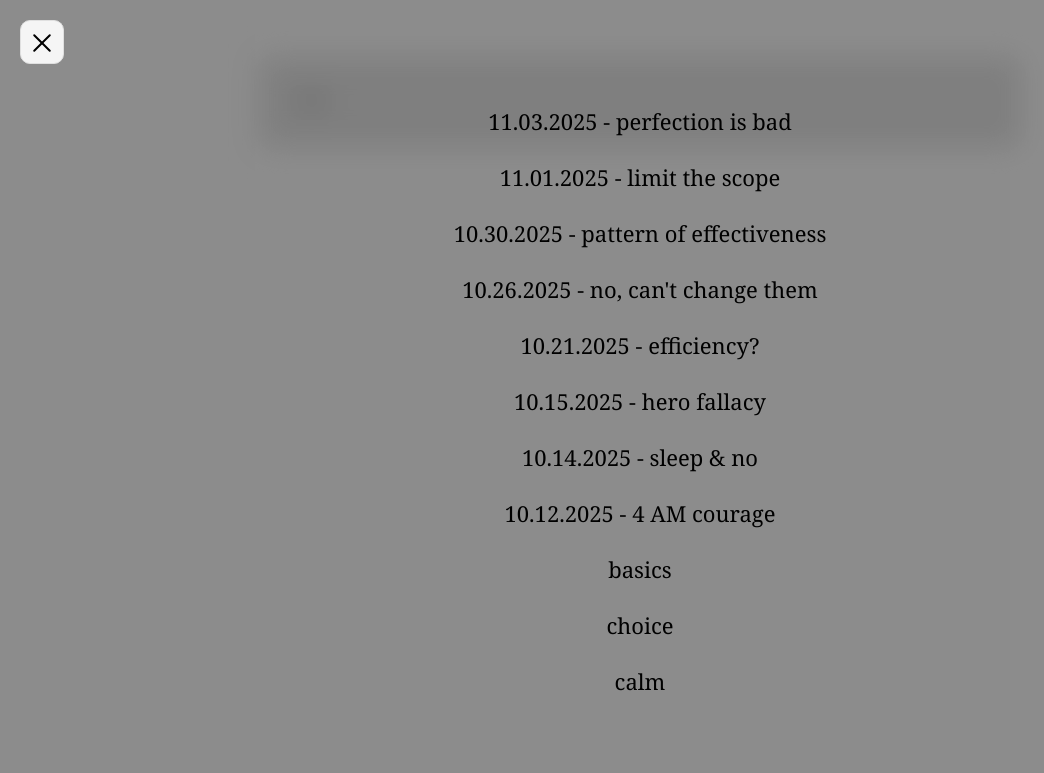
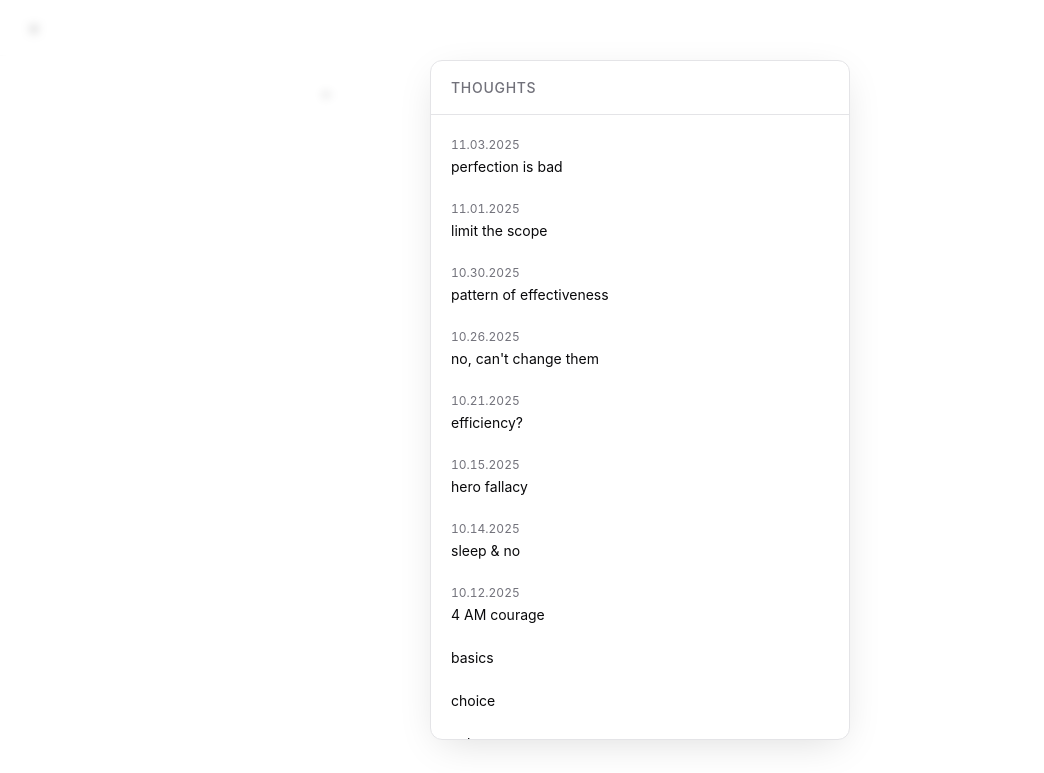
Before and after one commit to dostonsuxrobov/thoughts, a plain HTML site: page index.html in a window 1280 px wide. Both pictures are taken after a click on the button 42 px from the left and 42 px from the top of the page. Shown: the whole page, without its empty margins (0-1044 px from the left). Drawn offline with Linux system fonts and the light colour scheme.

Commit message:
Refactor index.html for improved theme handling
Refactor HTML structure and update styles for better theme support.

```diff
--- a/index.html
+++ b/index.html
@@ -1,145 +1,423 @@
 <!DOCTYPE html>
-<html>
+<html lang="en">
 <head>
   <meta charset="UTF-8" />
+  <meta name="viewport" content="width=device-width, initial-scale=1.0" />
   <title>thoughts</title>
   <style>
     :root {
-      --dur: 320ms;
-      --bg: #ffffff;
-      --panel: #ffffff;
-      --btn: #f5f5f5;
-      --border: #e0e0e0;
-      --text: #000000;
-      --shadow: rgba(0,0,0,0.1);
+      --background: 0 0% 100%;
+      --foreground: 240 10% 3.9%;
+      --card: 0 0% 100%;
+      --card-foreground: 240 10% 3.9%;
+      --popover: 0 0% 100%;
+      --popover-foreground: 240 10% 3.9%;
+      --muted: 240 4.8% 95.9%;
+      --muted-foreground: 240 3.8% 46.1%;
+      --border: 240 5.9% 90%;
+      --ring: 240 5.9% 10%;
+      --radius: 0.5rem;
     }
 
-    /* Base */
-    body {
-      margin: 0;
-      font-family: Georgia, serif;
-      background: var(--bg);
-      color: var(--text);
+    .dark {
+      --background: 240 10% 3.9%;
+      --foreground: 0 0% 98%;
+      --card: 240 10% 3.9%;
+      --card-foreground: 0 0% 98%;
+      --popover: 240 10% 3.9%;
+      --popover-foreground: 0 0% 98%;
+      --muted: 240 3.7% 15.9%;
+      --muted-foreground: 240 5% 64.9%;
+      --border: 240 3.7% 15.9%;
+      --ring: 240 4.9% 83.9%;
     }
 
-    /* Floating 4-line menu button */
+    * {
+      margin: 0;
+      padding: 0;
+      box-sizing: border-box;
+    }
+
+    body {
+      font-family: -apple-system, BlinkMacSystemFont, "Segoe UI", Roboto, "Helvetica Neue", Arial, sans-serif;
+      background: hsl(var(--background));
+      color: hsl(var(--foreground));
+      min-height: 100vh;
+      transition: background-color 200ms ease, color 200ms ease;
+      line-height: 1.5;
+      -webkit-font-smoothing: antialiased;
+    }
+
+    /* Header with controls */
+    .header {
+      position: fixed;
+      top: 0;
+      left: 0;
+      right: 0;
+      height: 56px;
+      display: flex;
+      align-items: center;
+      justify-content: space-between;
+      padding: 0 16px;
+      z-index: 100;
+      background: hsl(var(--background));
+      border-bottom: 1px solid hsl(var(--border));
+    }
+
+    /* Icon button base */
+    .icon-btn {
+      display: inline-flex;
+      align-items: center;
+      justify-content: center;
+      width: 36px;
+      height: 36px;
+      border-radius: var(--radius);
+      border: 1px solid hsl(var(--border));
+      background: transparent;
+      color: hsl(var(--foreground));
+      cursor: pointer;
+      transition: background-color 150ms ease, border-color 150ms ease;
+    }
+
+    .icon-btn:hover {
+      background: hsl(var(--muted));
+    }
+
+    .icon-btn:focus-visible {
+      outline: 2px solid hsl(var(--ring));
+      outline-offset: 2px;
+    }
+
+    .icon-btn svg {
+      width: 18px;
+      height: 18px;
+    }
+
+    /* Theme toggle icons */
+    .icon-sun, .icon-moon {
+      transition: transform 200ms ease, opacity 200ms ease;
+    }
+
+    .dark .icon-sun {
+      display: none;
+    }
+
+    :not(.dark) .icon-moon {
+      display: none;
+    }
+
+    /* Menu button animation */
     .menu-btn {
+      position: relative;
+    }
+
+    .menu-btn .bar {
+      position: absolute;
+      left: 10px;
+      right: 10px;
+      height: 1.5px;
+      background: hsl(var(--foreground));
+      border-radius: 1px;
+      transition: transform 200ms ease, opacity 200ms ease, top 200ms ease;
+    }
+
+    .menu-btn .b1 { top: 11px; }
+    .menu-btn .b2 { top: 17px; }
+    .menu-btn .b3 { top: 23px; }
+
+    body.menu-open .menu-btn .b1 {
+      top: 17px;
+      transform: rotate(45deg);
+    }
+
+    body.menu-open .menu-btn .b3 {
+      top: 17px;
+      transform: rotate(-45deg);
+    }
+
+    body.menu-open .menu-btn .b2 {
+      opacity: 0;
+    }
+
+    /* Overlay */
+    .overlay {
       position: fixed;
-      top: 20px;
-      left: 20px;
-      width: 44px;
-      height: 44px;
-      border: 1px solid var(--border);
-      background: var(--btn);
-      color: var(--text);
-      border-radius: 10px;
-      cursor: pointer;
-      z-index: 1100;
+      inset: 0;
+      background: hsl(var(--background) / 0.8);
+      backdrop-filter: blur(4px);
+      opacity: 0;
+      pointer-events: none;
+      transition: opacity 200ms ease;
+      z-index: 200;
     }
-    .menu-btn .bar { position: absolute; left: 9px; right: 9px; height: 2px; background: #000; border-radius: 2px; transition: transform var(--dur) ease, opacity var(--dur) ease, top var(--dur) ease; }
-    .menu-btn .b1 { top: 12px; }
-    .menu-btn .b2 { top: 18px; }
-    .menu-btn .b3 { top: 24px; }
-    .menu-btn .b4 { top: 30px; }
-    body.menu-open .menu-btn .b1 { top: 21px; transform: rotate(45deg); }
-    body.menu-open .menu-btn .b4 { top: 21px; transform: rotate(-45deg); }
-    body.menu-open .menu-btn .b2,
-    body.menu-open .menu-btn .b3 { opacity: 0; transform: translateX(6px); }
 
-    /* Scrim and background blur */
-    .scrim { position: fixed; inset: 0; background: rgba(0,0,0,.45); opacity: 0; pointer-events: none; transition: opacity var(--dur) ease; z-index: 1000; }
-    body.menu-open .scrim { opacity: 1; pointer-events: auto; }
+    body.menu-open .overlay {
+      opacity: 1;
+      pointer-events: auto;
+    }
 
-    .container { min-height: 100vh; display: grid; }
-    .content { padding: 40px; display: flex; justify-content: center; align-items: flex-start; transition: filter var(--dur) ease; }
-    body.menu-open .content { filter: blur(15px) brightness(.9); }
-    body.menu-open { overflow: hidden; }
+    /* Dialog */
+    .dialog {
+      position: fixed;
+      top: 50%;
+      left: 50%;
+      transform: translate(-50%, -50%) scale(0.96);
+      width: calc(100% - 32px);
+      max-width: 420px;
+      max-height: calc(100vh - 120px);
+      background: hsl(var(--card));
+      border: 1px solid hsl(var(--border));
+      border-radius: calc(var(--radius) * 1.5);
+      box-shadow: 0 10px 40px -10px rgba(0, 0, 0, 0.15);
+      opacity: 0;
+      pointer-events: none;
+      transition: opacity 200ms ease, transform 200ms ease;
+      z-index: 300;
+      display: flex;
+      flex-direction: column;
+      overflow: hidden;
+    }
 
-    pre { white-space: pre-wrap; word-break: break-word; background: var(--panel); padding: 30px; font-size: 18px; line-height: 1.6; max-width: 700px; width: 100%; box-shadow: 0 0 10px rgba(0,0,0,0.05); border: none; }
+    .dark .dialog {
+      box-shadow: 0 10px 40px -10px rgba(0, 0, 0, 0.5);
+    }
 
-    /* Centered menu overlay */
-    .center-menu { position: fixed; inset: 0; display: grid; place-items: center; opacity: 0; pointer-events: none; transition: opacity var(--dur) ease; z-index: 1050; overflow: hidden; }
-    body.menu-open .center-menu { opacity: 1; pointer-events: auto; }
-    body.menu-open .center-menu { opacity: 1; pointer-events: auto; }
+    body.menu-open .dialog {
+      opacity: 1;
+      pointer-events: auto;
+      transform: translate(-50%, -50%) scale(1);
+    }
 
-    .center-list { list-style: none; padding: 0; margin: 0; text-align: center; }
-    .center-list li { margin: 10px 0; opacity: 0; transform: translateY(10px); }
-    body.menu-open .center-list li { opacity: 1; transform: translateY(0); transition: transform 420ms cubic-bezier(.2,.8,.2,1), opacity 420ms linear; transition-delay: calc(var(--i) * 60ms); }
+    .dialog-header {
+      padding: 16px 20px;
+      border-bottom: 1px solid hsl(var(--border));
+    }
 
-    .center-list a { display: inline-block; text-decoration: none; color: #000; font-size: 22px; padding: 8px 16px; border-radius: 12px; transition: filter 180ms ease, text-shadow 180ms ease, transform 180ms ease; }
-    .center-list a:hover, .center-list a:focus-visible { text-shadow: 0 0 12px rgba(0,0,0,.25); transform: translateY(-1px); }
+    .dialog-title {
+      font-size: 14px;
+      font-weight: 500;
+      color: hsl(var(--muted-foreground));
+      text-transform: uppercase;
+      letter-spacing: 0.05em;
+    }
 
-    /* Gentle exit when picking a subject */
-    body.menu-closing .center-list li { opacity: 0; transform: translateY(-6px); transition: transform 240ms ease, opacity 240ms ease; }
+    .dialog-content {
+      flex: 1;
+      overflow-y: auto;
+      padding: 8px;
+    }
 
-    /* Respect reduced motion */
-    @media (prefers-reduced-motion: reduce) { * { transition: none !important; animation: none !important; } }
-  .center-wrap { max-height: min(78vh, 720px); overflow-y: auto; padding: 8px 12px; overscroll-behavior: contain; -webkit-overflow-scrolling: touch; scrollbar-gutter: stable both-edges; scrollbar-width: thin; }
-    .center-wrap::-webkit-scrollbar { width: 10px; }
-    .center-wrap::-webkit-scrollbar-thumb { background: rgba(0,0,0,0.2); border-radius: 6px; }
-    .center-wrap::-webkit-scrollbar-track { background: transparent; }
+    /* Custom scrollbar */
+    .dialog-content::-webkit-scrollbar {
+      width: 8px;
+    }
+
+    .dialog-content::-webkit-scrollbar-track {
+      background: transparent;
+    }
+
+    .dialog-content::-webkit-scrollbar-thumb {
+      background: hsl(var(--border));
+      border-radius: 4px;
+      border: 2px solid transparent;
+      background-clip: content-box;
+    }
+
+    .dialog-content::-webkit-scrollbar-thumb:hover {
+      background: hsl(var(--muted-foreground) / 0.5);
+      background-clip: content-box;
+    }
+
+    .dialog-content {
+      scrollbar-width: thin;
+      scrollbar-color: hsl(var(--border)) transparent;
+    }
+
+    /* List items */
+    .list {
+      list-style: none;
+    }
+
+    .list-item {
+      opacity: 0;
+      transform: translateY(4px);
+    }
+
+    body.menu-open .list-item {
+      opacity: 1;
+      transform: translateY(0);
+      transition: opacity 250ms ease, transform 250ms ease;
+      transition-delay: calc(var(--i) * 30ms);
+    }
+
+    .list-link {
+      display: block;
+      padding: 10px 12px;
+      text-decoration: none;
+      color: hsl(var(--foreground));
+      font-size: 14px;
+      border-radius: var(--radius);
+      transition: background-color 150ms ease;
+    }
+
+    .list-link:hover {
+      background: hsl(var(--muted));
+    }
+
+    .list-link:focus-visible {
+      outline: 2px solid hsl(var(--ring));
+      outline-offset: -2px;
+    }
+
+    .list-date {
+      color: hsl(var(--muted-foreground));
+      font-size: 12px;
+      font-variant-numeric: tabular-nums;
+    }
+
+    .list-title {
+      margin-top: 2px;
+    }
+
+    /* Main content */
+    .main {
+      padding: 80px 24px 40px;
+      display: flex;
+      justify-content: center;
+    }
+
+    .content {
+      max-width: 640px;
+      width: 100%;
+    }
+
+    .content pre {
+      white-space: pre-wrap;
+      word-break: break-word;
+      font-family: inherit;
+      font-size: 16px;
+      line-height: 1.75;
+      color: hsl(var(--foreground));
+      background: transparent;
+    }
+
+    /* Reduced motion */
+    @media (prefers-reduced-motion: reduce) {
+      *, *::before, *::after {
+        transition-duration: 0.01ms !important;
+        animation-duration: 0.01ms !important;
+      }
+    }
   </style>
 </head>
 <body>
-  <button id="menuBtn" class="menu-btn" aria-expanded="false" aria-controls="centerMenu" aria-label="Open menu"><span class="bar b1"></span><span class="bar b2"></span><span class="bar b3"></span><span class="bar b4"></span></button>
-  <div class="scrim" id="scrim" aria-hidden="true"></div>
-  <div id="centerMenu" class="center-menu" aria-hidden="true" role="dialog" aria-modal="true">
-    <div class="center-wrap">
-      <ul id="essayList" class="center-list" aria-label="Subjects">
-        <li style="--i:0"><a href="?file=11.3.25.txt">11.03.2025 - perfection is bad</a></li>
-        <li style="--i:0"><a href="?file=11.1.25.txt">11.01.2025 - limit the scope</a></li>
-        <li style="--i:0"><a href="?file=10.30.25.txt">10.30.2025 - pattern of effectiveness</a></li>
-        <li style="--i:0"><a href="?file=10.26.25.txt">10.26.2025 - no, can't change them</a></li>
-        <li style="--i:0"><a href="?file=10.21.25.txt">10.21.2025 - efficiency?</a></li>
-        <li style="--i:0"><a href="?file=10.15.25.txt">10.15.2025 - hero fallacy</a></li>
-        <li style="--i:0"><a href="?file=10.14.25.txt">10.14.2025 - sleep & no</a></li>
-        <li style="--i:0"><a href="?file=10.12.25.txt">10.12.2025 - 4 AM courage</a></li>
-        <li style="--i:0"><a href="?file=basics.txt">basics</a></li>
-        <li style="--i:0"><a href="?file=choice.txt">choice</a></li>
-        <li style="--i:0"><a href="?file=calm.txt">calm</a></li>
-        <li style="--i:1"><a href="?file=algorithm.txt">algorithm</a></li>
-        <li style="--i:1"><a href="?file=patterns.txt">patterns</a></li>
-        <li style="--i:2"><a href="?file=long-term.txt">long term thinking</a></li>
-        <li style="--i:3"><a href="?file=self-sufficient.txt">self-sufficiency</a></li>
-        <li style="--i:4"><a href="?file=task.txt">task</a></li>
-        <li style="--i:5"><a href="?file=work.txt">work</a></li>
-        <li style="--i:6"><a href="?file=adaptability.txt">adaptability</a></li>
-        <li style="--i:7"><a href="?file=no.txt">no</a></li>
+  <header class="header">
+    <button id="menuBtn" class="icon-btn menu-btn" aria-expanded="false" aria-label="Open menu">
+      <span class="bar b1"></span>
+      <span class="bar b2"></span>
+      <span class="bar b3"></span>
+    </button>
+
+    <button id="themeBtn" class="icon-btn" aria-label="Toggle theme">
+      <svg class="icon-sun" xmlns="http://www.w3.org/2000/svg" fill="none" viewBox="0 0 24 24" stroke="currentColor" stroke-width="2">
+        <circle cx="12" cy="12" r="4"/>
+        <path d="M12 2v2M12 20v2M4.93 4.93l1.41 1.41M17.66 17.66l1.41 1.41M2 12h2M20 12h2M6.34 17.66l-1.41 1.41M19.07 4.93l-1.41 1.41"/>
+      </svg>
+      <svg class="icon-moon" xmlns="http://www.w3.org/2000/svg" fill="none" viewBox="0 0 24 24" stroke="currentColor" stroke-width="2">
+        <path d="M21 12.79A9 9 0 1111.21 3 7 7 0 0021 12.79z"/>
+      </svg>
+    </button>
+  </header>
+
+  <div id="overlay" class="overlay"></div>
+
+  <div id="dialog" class="dialog" role="dialog" aria-modal="true" aria-labelledby="dialogTitle">
+    <div class="dialog-header">
+      <h2 id="dialogTitle" class="dialog-title">Thoughts</h2>
+    </div>
+    <div class="dialog-content">
+      <ul id="essayList" class="list">
+        <li class="list-item" style="--i:0"><a class="list-link" href="?file=11.3.25.txt"><span class="list-date">11.03.2025</span><div class="list-title">perfection is bad</div></a></li>
+        <li class="list-item" style="--i:1"><a class="list-link" href="?file=11.1.25.txt"><span class="list-date">11.01.2025</span><div class="list-title">limit the scope</div></a></li>
+        <li class="list-item" style="--i:2"><a class="list-link" href="?file=10.30.25.txt"><span class="list-date">10.30.2025</span><div class="list-title">pattern of effectiveness</div></a></li>
+        <li class="list-item" style="--i:3"><a class="list-link" href="?file=10.26.25.txt"><span class="list-date">10.26.2025</span><div class="list-title">no, can't change them</div></a></li>
+        <li class="list-item" style="--i:4"><a class="list-link" href="?file=10.21.25.txt"><span class="list-date">10.21.2025</span><div class="list-title">efficiency?</div></a></li>
+        <li class="list-item" style="--i:5"><a class="list-link" href="?file=10.15.25.txt"><span class="list-date">10.15.2025</span><div class="list-title">hero fallacy</div></a></li>
+        <li class="list-item" style="--i:6"><a class="list-link" href="?file=10.14.25.txt"><span class="list-date">10.14.2025</span><div class="list-title">sleep & no</div></a></li>
+        <li class="list-item" style="--i:7"><a class="list-link" href="?file=10.12.25.txt"><span class="list-date">10.12.2025</span><div class="list-title">4 AM courage</div></a></li>
+        <li class="list-item" style="--i:8"><a class="list-link" href="?file=basics.txt"><div class="list-title">basics</div></a></li>
+        <li class="list-item" style="--i:9"><a class="list-link" href="?file=choice.txt"><div class="list-title">choice</div></a></li>
+        <li class="list-item" style="--i:10"><a class="list-link" href="?file=calm.txt"><div class="list-title">calm</div></a></li>
+        <li class="list-item" style="--i:11"><a class="list-link" href="?file=algorithm.txt"><div class="list-title">algorithm</div></a></li>
+        <li class="list-item" style="--i:12"><a class="list-link" href="?file=patterns.txt"><div class="list-title">patterns</div></a></li>
+        <li class="list-item" style="--i:13"><a class="list-link" href="?file=long-term.txt"><div class="list-title">long term thinking</div></a></li>
+        <li class="list-item" style="--i:14"><a class="list-link" href="?file=self-sufficient.txt"><div class="list-title">self-sufficiency</div></a></li>
+        <li class="list-item" style="--i:15"><a class="list-link" href="?file=task.txt"><div class="list-title">task</div></a></li>
+        <li class="list-item" style="--i:16"><a class="list-link" href="?file=work.txt"><div class="list-title">work</div></a></li>
+        <li class="list-item" style="--i:17"><a class="list-link" href="?file=adaptability.txt"><div class="list-title">adaptability</div></a></li>
+        <li class="list-item" style="--i:18"><a class="list-link" href="?file=no.txt"><div class="list-title">no</div></a></li>
       </ul>
     </div>
   </div>
 
-  <div class="container">
-    <main class="content">
-      <pre id="content"> <= </pre>
-    </main>
-  </div>
+  <main class="main">
+    <div class="content">
+      <pre id="content">←</pre>
+    </div>
+  </main>
 
   <script>
     const body = document.body;
     const menuBtn = document.getElementById('menuBtn');
-    const scrim = document.getElementById('scrim');
-    const centerMenu = document.getElementById('centerMenu');
+    const themeBtn = document.getElementById('themeBtn');
+    const overlay = document.getElementById('overlay');
+    const dialog = document.getElementById('dialog');
     const essayList = document.getElementById('essayList');
     const contentBox = document.getElementById('content');
 
+    // Theme
+    function setTheme(dark) {
+      body.classList.toggle('dark', dark);
+      localStorage.setItem('theme', dark ? 'dark' : 'light');
+    }
+
+    function initTheme() {
+      const stored = localStorage.getItem('theme');
+      if (stored) {
+        setTheme(stored === 'dark');
+      } else {
+        setTheme(window.matchMedia('(prefers-color-scheme: dark)').matches);
+      }
+    }
+
+    themeBtn.addEventListener('click', () => {
+      setTheme(!body.classList.contains('dark'));
+    });
+
+    initTheme();
+
+    // Menu
     function openMenu() {
       body.classList.add('menu-open');
-      menuBtn.setAttribute('aria-expanded','true');
-      centerMenu.setAttribute('aria-hidden','false');
+      menuBtn.setAttribute('aria-expanded', 'true');
     }
-    function closeMenuImmediate() {
-      body.classList.remove('menu-open','menu-closing');
-      menuBtn.setAttribute('aria-expanded','false');
-      centerMenu.setAttribute('aria-hidden','true');
+
+    function closeMenu() {
+      body.classList.remove('menu-open');
+      menuBtn.setAttribute('aria-expanded', 'false');
     }
 
     menuBtn.addEventListener('click', () => {
-      if (body.classList.contains('menu-open')) closeMenuImmediate(); else openMenu();
+      body.classList.contains('menu-open') ? closeMenu() : openMenu();
     });
-    scrim.addEventListener('click', closeMenuImmediate);
-    document.addEventListener('keydown', (e) => { if (e.key === 'Escape') closeMenuImmediate(); });
 
+    overlay.addEventListener('click', closeMenu);
+
+    document.addEventListener('keydown', (e) => {
+      if (e.key === 'Escape') closeMenu();
+    });
+
+    // File loading
     function getParamFile() {
       const params = new URLSearchParams(window.location.search);
       const p = params.get('file');
@@ -150,9 +428,8 @@
       try {
         const res = await fetch(file);
         if (!res.ok) throw new Error('Fetch error');
-        const text = await res.text();
-        contentBox.textContent = text;
-      } catch (e) {
+        contentBox.textContent = await res.text();
+      } catch {
         contentBox.textContent = 'Error loading file.';
       }
     }
@@ -161,16 +438,17 @@
       const a = e.target.closest('a');
       if (!a) return;
       e.preventDefault();
+
       const url = new URL(a.getAttribute('href'), window.location.href);
       const fileParam = url.searchParams.get('file');
+
       if (fileParam) {
         const file = fileParam.startsWith('essays/') ? fileParam : 'essays/' + fileParam;
         history.pushState({ file: fileParam }, '', `?file=${encodeURIComponent(fileParam)}`);
         loadFile(file);
       }
-      // gentle disappear
-      body.classList.add('menu-closing');
-      setTimeout(() => { closeMenuImmediate(); }, 260);
+
+      closeMenu();
     });
 
     window.addEventListener('popstate', () => {
@@ -179,10 +457,8 @@
     });
 
     // Initial load
-    (function init() {
-      const file = getParamFile();
-      if (file) loadFile(file);
-    })();
+    const initialFile = getParamFile();
+    if (initialFile) loadFile(initialFile);
   </script>
 </body>
 </html>
```
